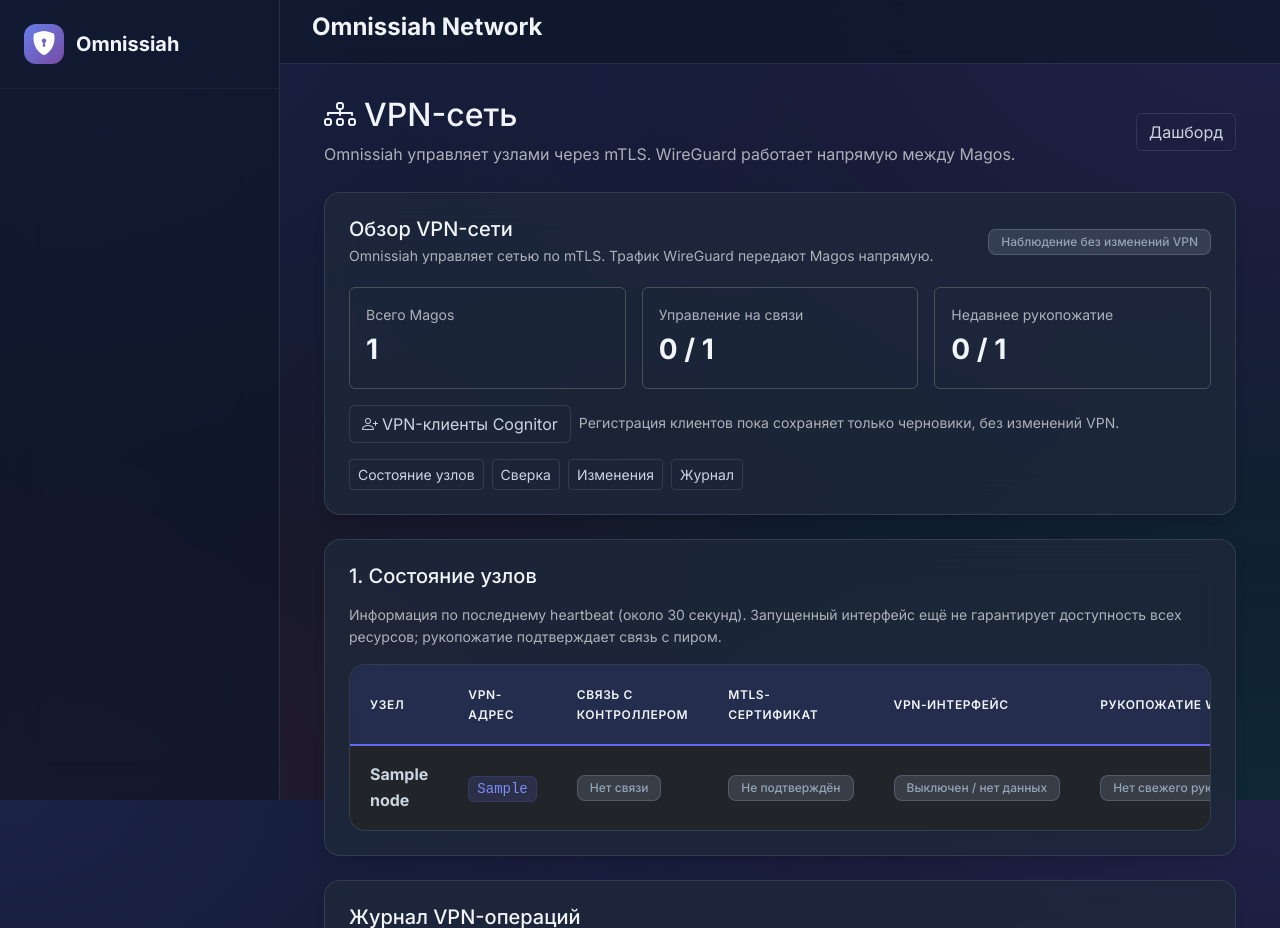
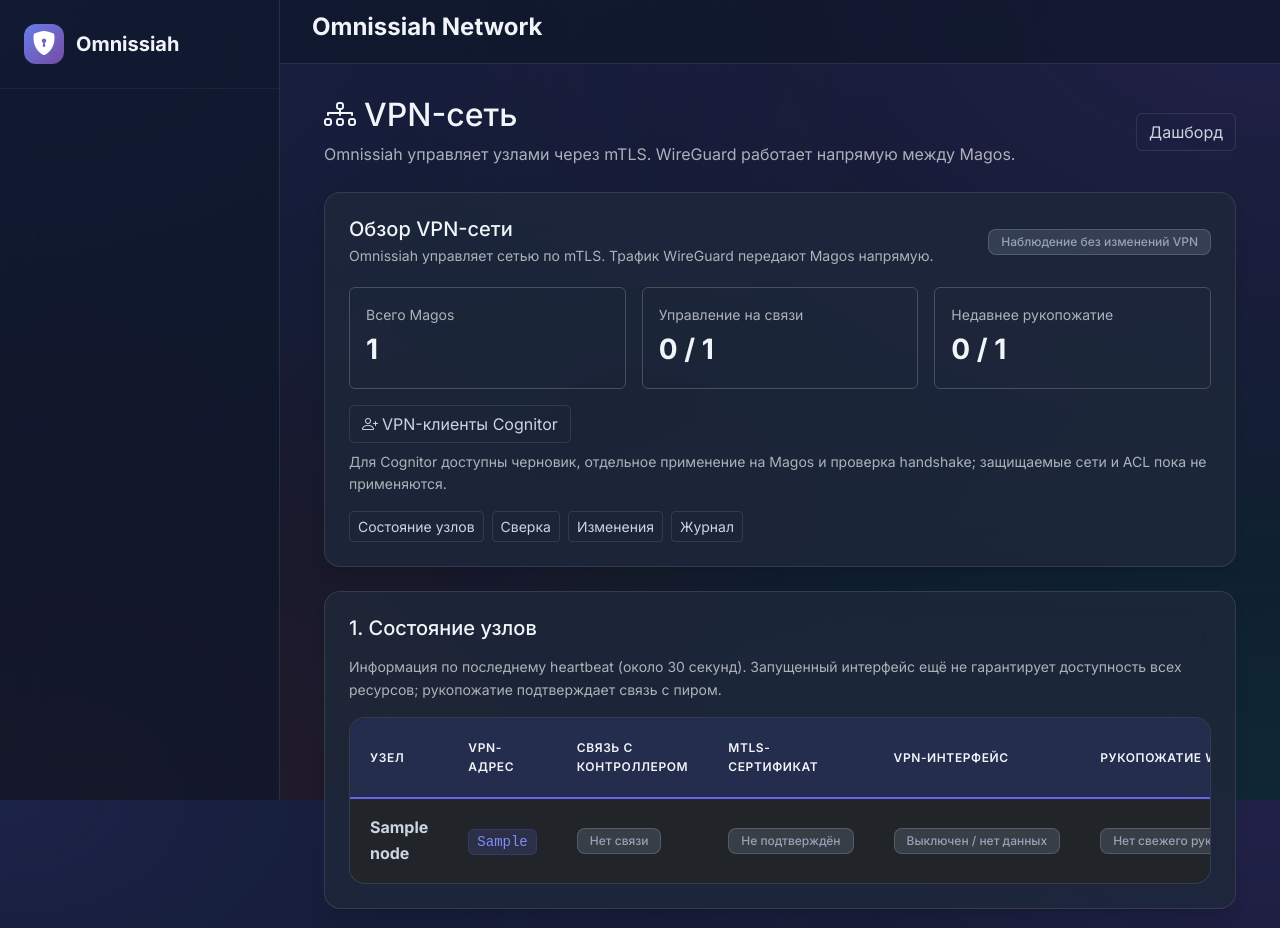
Before and after one commit to kmvkos/Omnissiah-Network, a Python web app: template templates/vpn_overview.html in a window 1280 px wide. Shown: the top 928 px of the page. Run offline with Jinja, Linux system fonts and the light colour scheme; the template is opened without the code that fills it: most values are stand-ins (such as "Sample title", 1, 10 or a date in 2020).

Commit message:
ui: align VPN overview with working Cognitor add-only workflow

```diff
--- a/templates/vpn_overview.html
+++ b/templates/vpn_overview.html
@@ -22,7 +22,7 @@
     </div>
     <div class="mt-3 d-flex flex-wrap align-items-center gap-2">
       <a href="{{ url_for('cognitors.vpn_cognitors') }}" class="btn btn-outline-modern"><i class="bi bi-person-plus me-1"></i>VPN-клиенты Cognitor</a>
-      <span class="text-muted small">Регистрация клиентов пока сохраняет только черновики, без изменений VPN.</span>
+      <span class="text-muted small">Для Cognitor доступны черновик, отдельное применение на Magos и проверка handshake; защищаемые сети и ACL пока не применяются.</span>
     </div>
     <nav class="mt-3 d-flex flex-wrap gap-2" aria-label="Порядок проверки VPN">
       <a class="btn btn-sm btn-outline-modern" href="#vpn-health">Состояние узлов</a>
```
